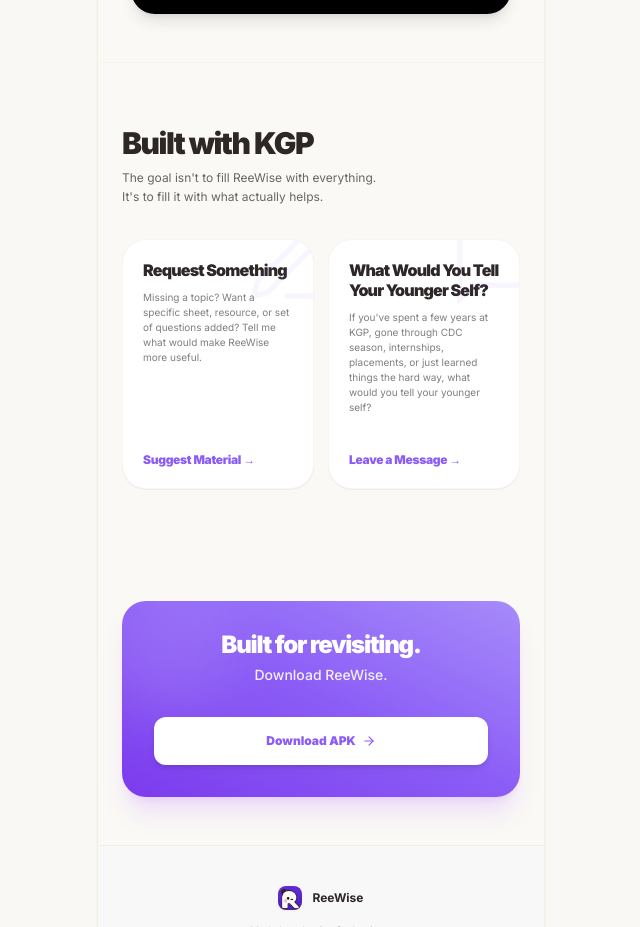
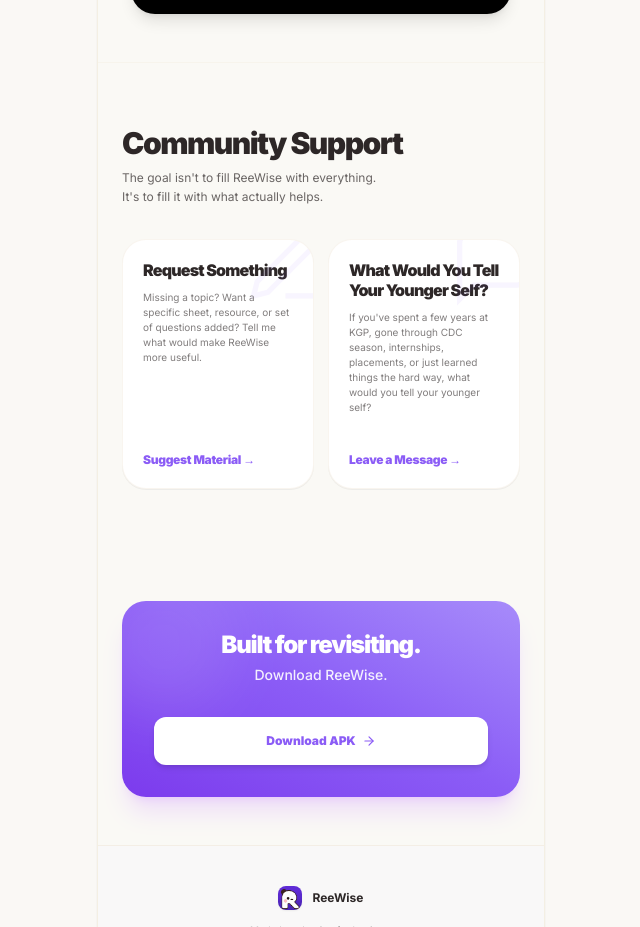
Before and after one commit to MohitPant2803/ReeWise-Download-Website, a Next.js app: page / in a window 1280 px wide. Shown: the part 2080-3007 px from the top of the page, without its empty margins (319-959 px from the left). Built offline with nearby package versions, Linux system fonts and the light colour scheme; grey boxes are pictures that could not be loaded.

Commit message:
Update Section 6 title to Community Support

```diff
--- a/src/app/page.tsx
+++ b/src/app/page.tsx
@@ -222,7 +222,7 @@ export default function Home() {
         <section id="community" className="py-16 px-6 space-y-8 border-t border-[#EADEC9]/20">
           <div className="space-y-2 text-balance">
             <h2 className="text-3xl font-black tracking-tighter leading-[1.08] text-[#2D2727]">
-              Built with KGP
+              Community Support
             </h2>
             <p className="text-xs opacity-70 leading-relaxed text-[#2D2727]">
               The goal isn&apos;t to fill ReeWise with everything. It&apos;s to fill it with what actually helps.
```
